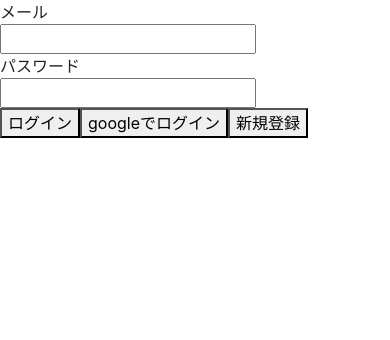
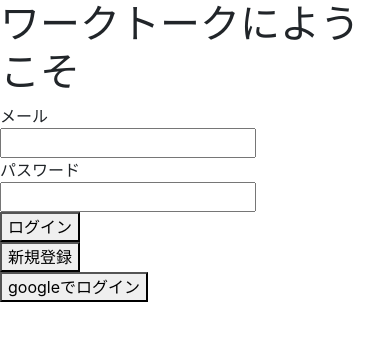
Before and after one commit to hiroaki-1017/E-Chat, a Nuxt app: page /login in a window 390 px wide. Shown: the top 340 px of the page. Built offline with nearby package versions, Linux system fonts and the light colour scheme; no server answers.

Commit message:
Update login.vue

```diff
--- a/pages/login.vue
+++ b/pages/login.vue
@@ -8,14 +8,16 @@
     </div>
     <!-- ログインしていない時に表示される画面 -->
     <div v-else>
-
+      <h1>ワークトークにようこそ</h1>
       メール<br>
       <input type="text" v-model="email"><br>
       パスワード<br>
       <input type="password" v-model="password"><br>
-      <button v-on:click="login">ログイン</button>
-      <button v-on:click="googleLogin">googleでログイン</button>
-      <button v-on:click="register">新規登録</button>
+      <div class="Approval">
+        <button v-on:click="login" class="login">ログイン</button>
+        <button v-on:click="register" class="register">新規登録</button>
+        <button v-on:click="googleLogin" class="google"> googleでログイン</button>
+      </div>
     </div>
   </div>
 </template>
@@ -73,3 +75,12 @@
   }
 }
 </script>
+<style scoped>
+@media screen and (max-width: 720px){
+
+button {
+    display: block;
+}
+
+}
+</style>
```
